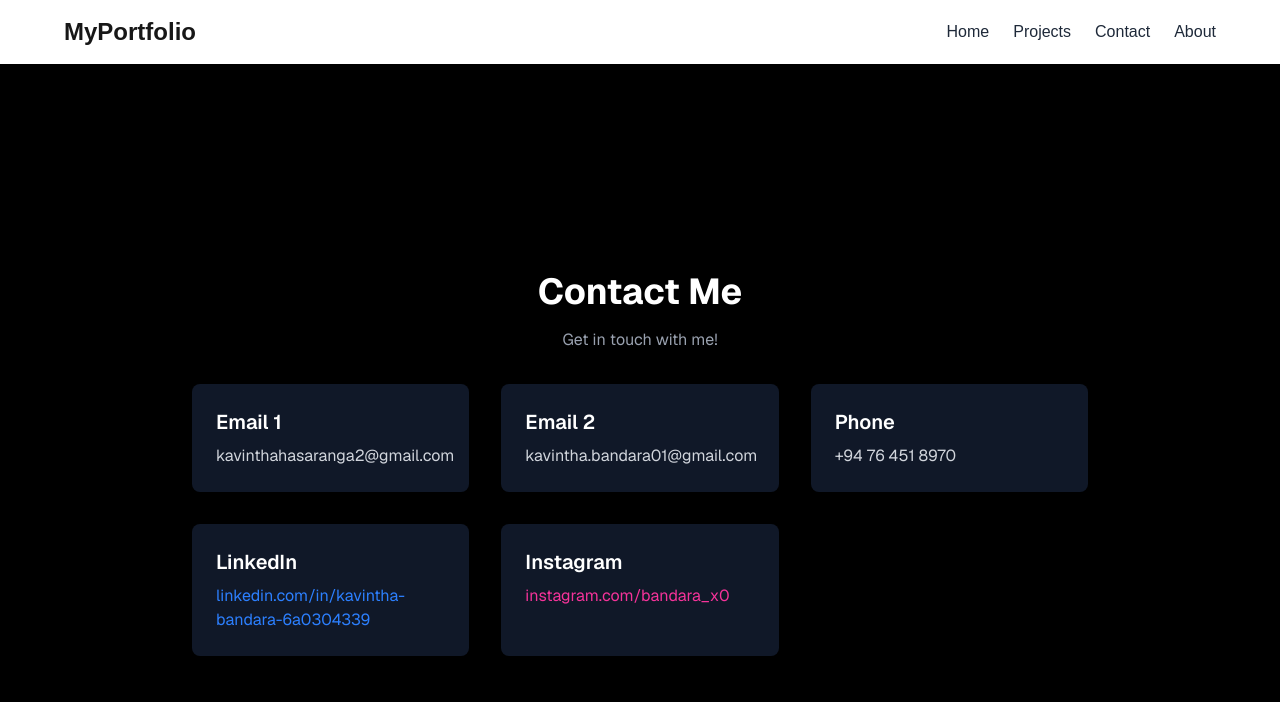
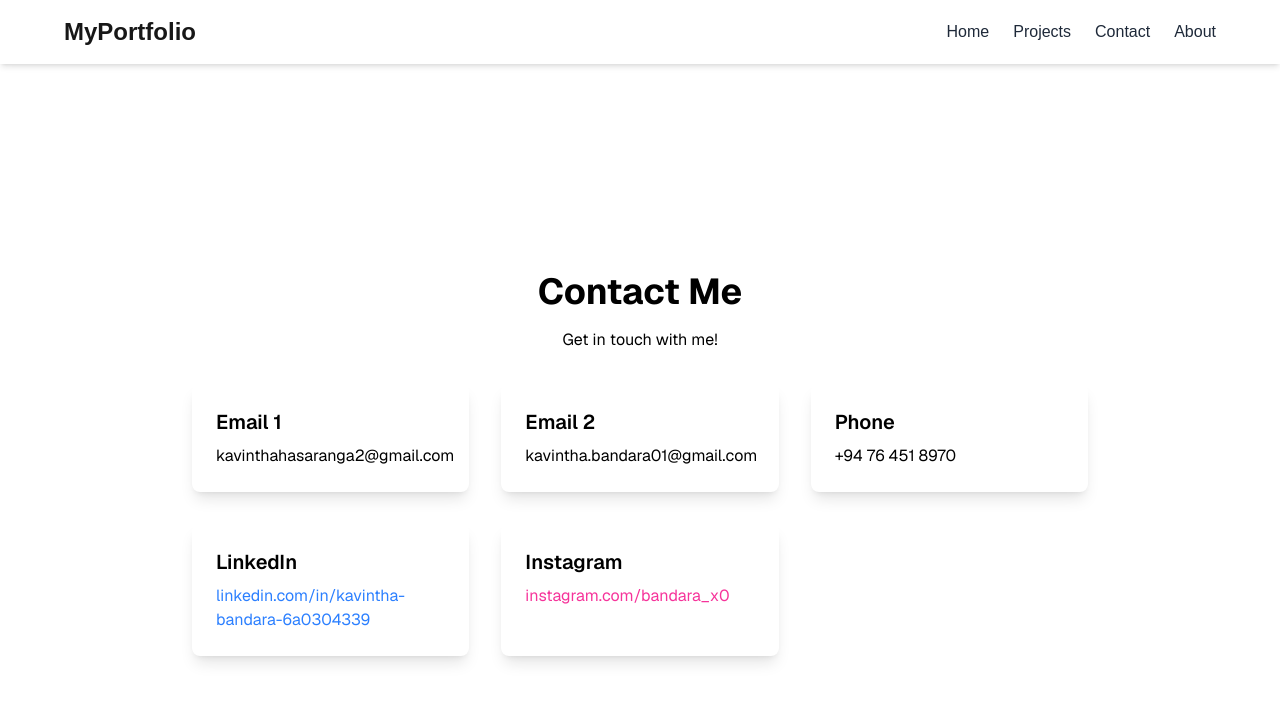
Before and after one commit to KavinthaBandara/kavin-portfolio, a Next.js app: page /contact in a window 1280 px wide. Shown: the top 702 px of the page. Built offline with nearby package versions, Linux system fonts and the light colour scheme.

Commit message:
made changes with the designs

```diff
--- a/app/contact/page.tsx
+++ b/app/contact/page.tsx
@@ -6,44 +6,42 @@ export default function Contact() {
 
         <>
         <div>
-           <div className="bg-black min-h-screen text-white flex flex-col items-center justify-center p-4 space-y-8 font-sans">
+           <div className="bg-white min-h-screen text-black flex flex-col items-center justify-center p-4 space-y-8 font-sans">
 
 
     <div className="text-center">
         <h1 className="text-4xl font-bold mb-4">Contact Me</h1>
-        <p className="text-gray-400">Get in touch with me!</p>
+        <p className="text-black-400">Get in touch with me!</p>
     </div>
 
 
     <div className="grid sm:grid-cols-2 md:grid-cols-3 gap-8 w-full max-w-4xl">
 
+        <div className="bg-white p-6 rounded-lg shadow-lg hover:shadow-2xl transition-shadow duration-300">
+            <h2 className="text-xl font-semibold mb-2">Email 1</h2>
+            <p className="text-black-500">kavinthahasaranga2@gmail.com</p>
+        </div>
 
-        <div className="bg-gray-900 p-6 rounded-lg shadow-lg hover:shadow-xl transition-shadow duration-300">
-            <h2 className="text-xl font-semibold mb-2">Email 1</h2>
-            <p className="text-gray-300">kavinthahasaranga2@gmail.com</p>
+        <div className="bg-white p-6 rounded-lg shadow-lg hover:shadow-2xl transition-shadow duration-300">
+            <h2 className="text-xl font-semibold mb-2">Email 2</h2>
+            <p className="text-black-300 ">kavintha.bandara01@gmail.com</p>
         </div>
 
 
-        <div className="bg-gray-900 p-6 rounded-lg shadow-lg hover:shadow-xl transition-shadow duration-300">
-            <h2 className="text-xl font-semibold mb-2">Email 2</h2>
-            <p className="text-gray-300 ">kavintha.bandara01@gmail.com</p>
+        <div className="bg-white p-6 rounded-lg shadow-lg hover:shadow-2xl transition-shadow duration-300">
+            <h2 className="text-xl font-semibold mb-2">Phone</h2>
+            <p className="text-black-300">+94 76 451 8970</p>
         </div>
 
 
-        <div className="bg-gray-900 p-6 rounded-lg shadow-lg hover:shadow-xl transition-shadow duration-300">
-            <h2 className="text-xl font-semibold mb-2">Phone</h2>
-            <p className="text-gray-300">+94 76 451 8970</p>
-        </div>
-
-
-        <div className="bg-gray-900 p-6 rounded-lg shadow-lg hover:shadow-xl transition-shadow duration-300">
+        <div className="bg-white p-6 rounded-lg shadow-lg hover:shadow-2xl transition-shadow duration-300">
             <h2 className="text-xl font-semibold mb-2">LinkedIn</h2>
             <a href="https://www.linkedin.com/in/kavintha-bandara-6a0304339" target="_blank" rel="noopener noreferrer" className="text-blue-500 hover:underline">
                 linkedin.com/in/kavintha-bandara-6a0304339
             </a>
         </div>
 
-        <div className="bg-gray-900 p-6 rounded-lg shadow-lg hover:shadow-xl transition-shadow duration-300">
+        <div className="bg-white p-6 rounded-lg shadow-lg hover:shadow-2xl transition-shadow duration-300">
             <h2 className="text-xl font-semibold mb-2">Instagram</h2>
             <a href="https://www.instagram.com/bandara_x0/" target="_blank" rel="noopener noreferrer" className="text-pink-500 hover:underline ">
                 instagram.com/bandara_x0
--- a/package.json
+++ b/package.json
@@ -9,7 +9,7 @@
     "lint": "eslint"
   },
   "dependencies": {
-    "next": "16.2.6",
+    "next": "^16.2.6",
     "react": "19.2.4",
     "react-dom": "19.2.4"
   },
```
Also changed, not shown: 1 other file (tests, documents, lock files or other folders).
